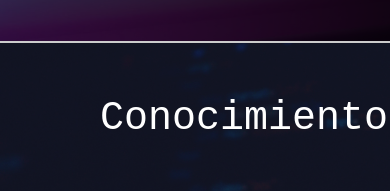
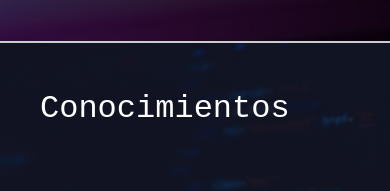
Before and after one commit to JoseMasiaTormo/portfolio, a React (Create React App) app: page / in a window 390 px wide. Shown: the part 819-1010 px from the top of the page. Built offline with nearby package versions, Linux system fonts and the light colour scheme.

Commit message:
fix media quieries

```diff
--- a/src/components/CardNetwork/cardNetwork.css
+++ b/src/components/CardNetwork/cardNetwork.css
@@ -91,3 +91,97 @@
     margin: 0 auto;
   }
 }
+
+@media (max-width: 1440px) {
+  .network-graph-inner {
+    width: 1900px;
+  }
+
+  .network-graph-inner,
+  .network-graph-scroll {
+    height: 65vh;
+    left: -40px;
+    top: -40px;
+    margin: 0 auto;
+  }
+}
+
+@media (max-width: 1280px) {
+  .network-graph-inner {
+    width: 2000px;
+  }
+
+  .network-graph-inner,
+  .network-graph-scroll {
+    height: 65vh;
+    left: -50px;
+    top: -30px;
+    margin: 0 auto;
+  }
+}
+
+@media (max-width: 1024px) {
+  .network-graph-inner {
+    width: 2300px;
+  }
+
+  .network-graph-inner,
+  .network-graph-scroll {
+    height: 70vh;
+    left: -50px;
+    top: -40px;
+    margin: 0 auto;
+  }
+}
+
+@media (max-width: 768px) {
+  .network-graph-inner {
+    width: 2600px;
+  }
+
+  .network-graph-inner,
+  .network-graph-scroll {
+    height: 70vh;
+    left: -50px;
+    top: -40px;
+    margin: 0 auto;
+  }
+}
+
+@media (max-width: 480px) {
+  .network-graph-inner {
+    width: 2800px;
+  }
+
+  .network-graph-inner,
+  .network-graph-scroll {
+    height: 70vh;
+    left: -80px;
+    top: -40px;
+    margin: 0 auto;
+  }
+
+  .network-title {
+    font-size: 2rem;
+    padding-left: 40px;
+  }
+}
+
+@media (max-width: 360px) {
+  .network-graph-inner {
+    width: 2900px;
+  }
+
+  .network-graph-inner,
+  .network-graph-scroll {
+    height: 75vh;
+    left: -80px;
+    top: -40px;
+    margin: 0 auto;
+  }
+
+  .network-title {
+    font-size: 2rem;
+    padding-left: 40px;
+  }
+}
```
